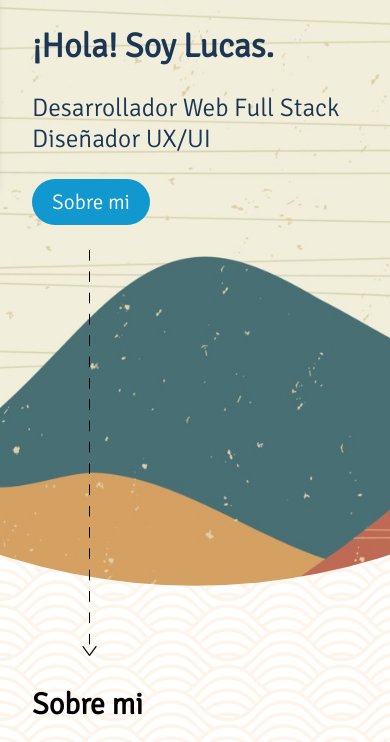
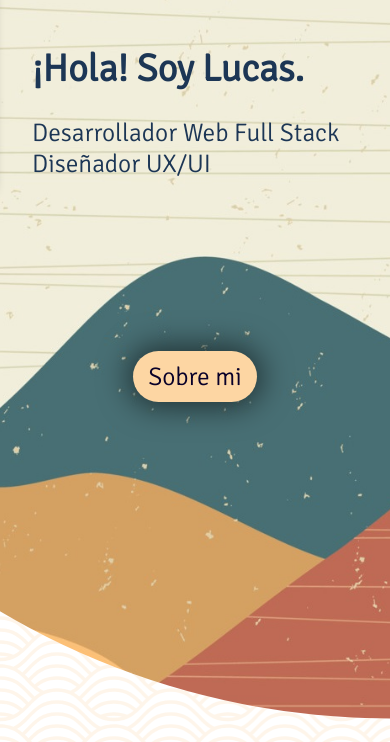
Before and after one commit to LCCaruso/lccaruso.github.io, a plain HTML site: page index.html in a window 390 px wide. Shown: the part 45-787 px from the top of the page. Drawn offline with nearby package versions, Linux system fonts and the light colour scheme.

Commit message:
updated files

```diff
--- a/css/estilos.css
+++ b/css/estilos.css
@@ -279,6 +279,27 @@ body.dark .info_paragraph{
     width: 500px;
 }
 
+.cta1{
+    margin-top: 20px;
+    display: inline-block;
+    background-color: #1198ce;
+    justify-self: center;
+    color: white;
+    text-decoration: none;
+    padding: 10px 30px;
+    transition: background-color 0.3s ease, color 0.3s ease;
+}
+
+.cta1:hover{
+    background-color: #000000;
+    color: #ffffff;
+}
+
+body.dark .cta1:hover{
+    background-color: #fff;
+    color: #000;
+}
+
 .cta{
     margin-top: 20px;
     display: inline-block;
@@ -939,14 +960,12 @@ body.dark .footer_año{
         padding: 0px;
     }
 
-    .imagen_linea{
+    /* .imagen_linea{
         display: flex;
         position: absolute;
         background-color: #ffffff00;
         top: 35vh;
         left: 21vw;
-        /* transform: rotate(180deg); */
-
     }
 
     body.dark .imagen_linea{
@@ -960,17 +979,17 @@ body.dark .footer_año{
     }
 
     body.dark .linea_punteada{
-        filter: invert(1); /* Invierte los colores de la imagen */
+        filter: invert(1);
         height: 45vh;
+    } */
+
+    .inicio{
+        height: 100vh;
     }
 
-    .inicio{
-        height: 80vh;
-    }
-
 
     .info_inicio{
-        clip-path: circle(95% at 50% 0);
+        clip-path: circle(115% at 100% 0);
         /* background-image: url("../images/vecteezylandscape.jpg"); */
         /* background-size: cover;
         background-position: bottom; */
@@ -990,8 +1009,8 @@ body.dark .footer_año{
  .info_titulo{
     display: flex;
     width: fit-content;
-    margin: 70px 0px 10px 0px;
-    font-size: 4vh;
+    margin: 90px 0px 10px 0px;
+    font-size: 4.5vh;
     color: rgba(0, 30, 68, 0.888);
     transition: 2s ease all;
 }
@@ -1009,6 +1028,31 @@ body.dark .info_paragraph{
     font-size: 3vh;
     transition: 2s ease all;
     color: rgba(255, 255, 255, 0.884);
+}
+
+.cta1{
+    margin-top: 18vh;
+    margin-left: auto;
+    margin-right: auto;
+    display: flex;
+    background-color: #fdd6a3;
+    justify-self: center;
+    color: rgb(9, 0, 41);
+    font-size: 3vh;
+    height: max-content;
+    width: max-content;
+    text-decoration: none;
+    padding: 10px 15px;
+    transition: background-color 0.3s ease, color 0.3s ease;
+    /* border: 1px solid black; */
+    border-radius: 50px;
+    box-shadow: 0px 0px 30px 5px rgba(0, 0, 0, 0.555);
+}
+
+body.dark .cta1{
+    background-color: #000000;
+    color: white;
+    box-shadow: 0px 0px 30px 5px rgba(255, 255, 255, 0.87);
 }
 
 .cta{
--- a/index.html
+++ b/index.html
@@ -50,7 +50,7 @@
         <section id="inicio" class="info_inicio">
             <h1 class="info_titulo">¡Hola! Soy Lucas.</h1>
             <p class="info_paragraph">Desarrollador Web Full Stack Diseñador UX/UI</p>
-            <a href="#salto_pagina1" class="cta">Sobre mi</a>
+            <a href="#salto_pagina1" class="cta1">Sobre mi</a>
         </section>
     </header>
     <div class="imagen_linea">
```
